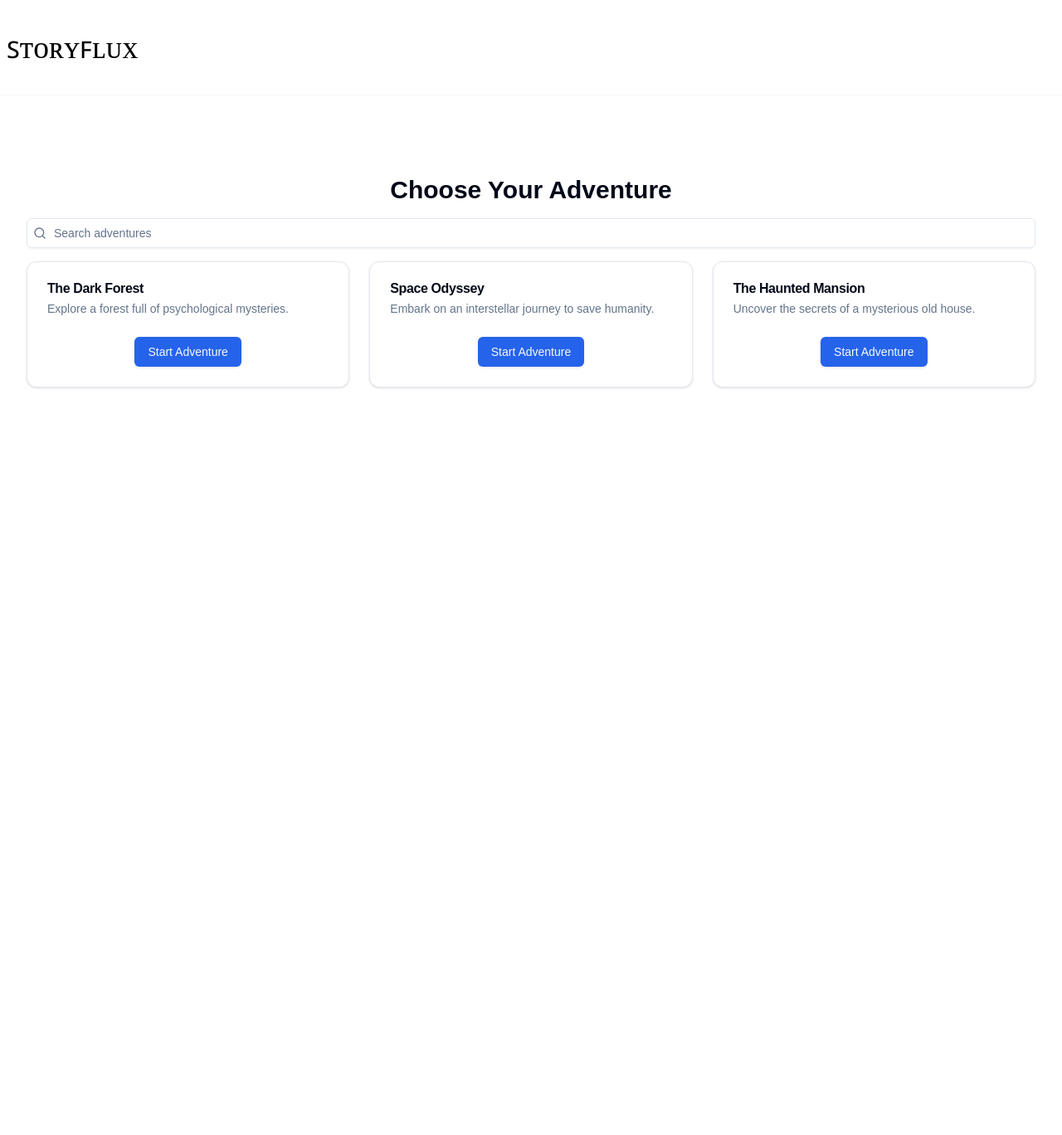
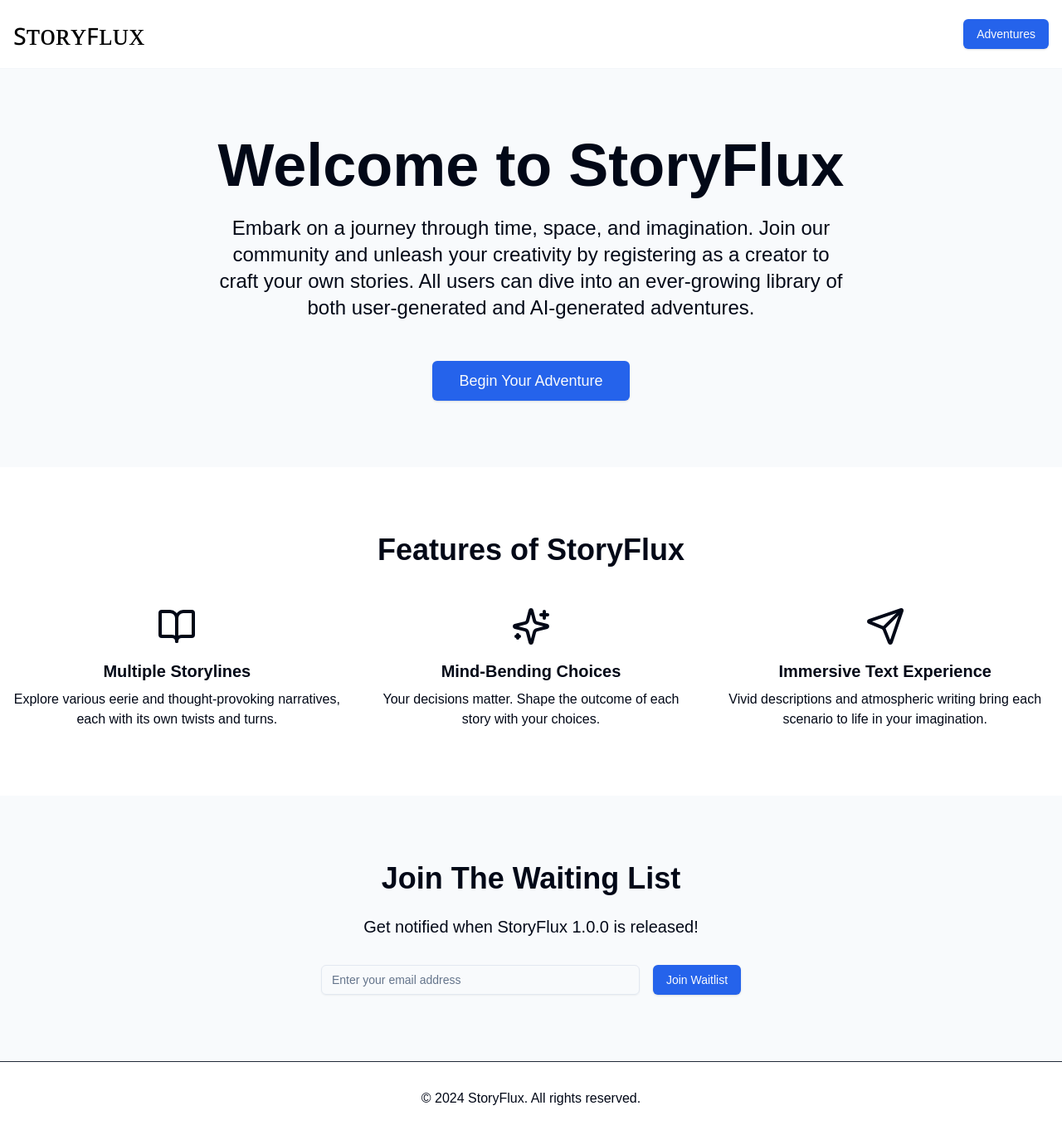
Before and after one commit to jaggerharness/text-adventure, a Next.js app: page / in a window 1280 px wide. Shown: the whole page at 83% size. Before the commit the page ends 800 px from the top, so only its background shows below. Built offline with nearby package versions, Linux system fonts and the light colour scheme.

Commit message:
feat: skeleton routing - landing page

```diff
--- /dev/null
+++ b/src/app/adventures/[id]/page.tsx
@@ -0,0 +1,3 @@
+export default function StoryPage() {
+  return <p>Story Page</p>;
+}
--- /dev/null
+++ b/src/app/adventures/page.tsx
@@ -0,0 +1,57 @@
+import { Button } from "@/components/ui/button";
+import {
+  Card,
+  CardHeader,
+  CardTitle,
+  CardDescription,
+  CardFooter,
+} from "@/components/ui/card";
+import { Search } from "lucide-react";
+import { Input } from "@/components/ui/input";
+import Link from "next/link";
+
+const stories = [
+  {
+    id: 1,
+    title: "The Dark Forest",
+    description: "Explore a forest full of psychological mysteries.",
+  },
+  {
+    id: 2,
+    title: "Space Odyssey",
+    description: "Embark on an interstellar journey to save humanity.",
+  },
+  {
+    id: 3,
+    title: "The Haunted Mansion",
+    description: "Uncover the secrets of a mysterious old house.",
+  },
+];
+
+export default function AdventurePickerPage() {
+  return (
+    <div className="px-8 pb-8 pt-24 flex flex-col gap-4">
+      <h1 className="text-3xl font-bold text-center">Choose Your Adventure</h1>
+      <div className="relative">
+        <Search className="absolute left-2 top-2.5 size-4 text-muted-foreground" />
+        <Input placeholder="Search adventures" className="pl-8" />
+      </div>
+      <div className="grid grid-cols-1 md:grid-cols-2 lg:grid-cols-3 gap-6">
+        {stories.map((story) => (
+          <Card key={story.id}>
+            <CardHeader>
+              <CardTitle>{story.title}</CardTitle>
+              <CardDescription>{story.description}</CardDescription>
+            </CardHeader>
+            <CardFooter>
+              <Link href={`/adventures/${story.id}`}>
+                <Button className="mx-auto">Start Adventure</Button>
+              </Link>
+            </CardFooter>
+          </Card>
+        ))}
+      </div>
+      <div className="flex justify-center"></div>
+    </div>
+  );
+}
--- a/src/app/layout.tsx
+++ b/src/app/layout.tsx
@@ -2,6 +2,8 @@ import type { Metadata } from "next";
 import localFont from "next/font/local";
 import "./globals.css";
 import Image from "next/image";
+import Link from "next/link";
+import { Button } from "@/components/ui/button";
 
 const geistSans = localFont({
   src: "./fonts/GeistVF.woff",
@@ -31,9 +33,10 @@ export default function RootLayout({
       >
         <section
           className={
-            "flex flex-col items-start gap-2 border-b border-border/40 py-8 px-2"
+            "flex flex-row justify-between items-center p-4 border-b border-border/40"
           }
         >
+          <Link href="/">
             <Image
               aria-hidden
               src="/StoryFlux.svg"
@@ -41,6 +44,10 @@ export default function RootLayout({
               width={250}
               height={250}
             />
+          </Link>
+          <Link href={"/adventures"}>
+            <Button>Adventures</Button>
+          </Link>
         </section>
         {children}
       </body>
--- a/src/app/page.tsx
+++ b/src/app/page.tsx
@@ -1,54 +1,98 @@
 import { Button } from "@/components/ui/button";
-import {
-  Card,
-  CardHeader,
-  CardTitle,
-  CardDescription,
-  CardFooter,
-} from "@/components/ui/card";
-import { Search } from "lucide-react";
 import { Input } from "@/components/ui/input";
-
-const stories = [
-  {
-    id: 1,
-    title: "The Dark Forest",
-    description: "Explore a forest full of psychological mysteries.",
-  },
-  {
-    id: 2,
-    title: "Space Odyssey",
-    description: "Embark on an interstellar journey to save humanity.",
-  },
-  {
-    id: 3,
-    title: "The Haunted Mansion",
-    description: "Uncover the secrets of a mysterious old house.",
-  },
-];
+import { BookOpen, Sparkles, Send } from "lucide-react";
+import Link from "next/link";
 
 export default function AdventurePickerPage() {
   return (
-    <div className="px-8 pb-8 pt-24 flex flex-col gap-4">
-      <h1 className="text-3xl font-bold text-center">Choose Your Adventure</h1>
-      <div className="relative">
-        <Search className="absolute left-2 top-2.5 size-4 text-muted-foreground" />
-        <Input placeholder="Search adventures" className="pl-8" />
-      </div>
-      <div className="grid grid-cols-1 md:grid-cols-2 lg:grid-cols-3 gap-6">
-        {stories.map((story) => (
-          <Card key={story.id}>
-            <CardHeader>
-              <CardTitle>{story.title}</CardTitle>
-              <CardDescription>{story.description}</CardDescription>
-            </CardHeader>
-            <CardFooter>
-              <Button className="mx-auto">Start Adventure</Button>
-            </CardFooter>
-          </Card>
-        ))}
-      </div>
-      <div className="flex justify-center"></div>
+    <div className="min-h-screen ">
+      <main>
+        <section className="py-20 text-center bg-primary-foreground">
+          <div className="container mx-auto px-4">
+            <h1 className="text-5xl md:text-7xl font-bold mb-6 ">
+              Welcome to StoryFlux
+            </h1>
+            <p className="text-xl md:text-2xl mb-12 max-w-3xl mx-auto">
+              Embark on a journey through time, space, and imagination. Join our
+              community and unleash your creativity by registering as a creator
+              to craft your own stories. All users can dive into an ever-growing
+              library of both user-generated and AI-generated adventures.
+            </p>
+            <Link href="/register">
+              <Button className="text-lg px-8 py-6">
+                Begin Your Adventure
+              </Button>
+            </Link>
+          </div>
+        </section>
+
+        <section className="py-20">
+          <div className="container mx-auto px-4">
+            <h2 className="text-3xl md:text-4xl font-bold mb-12 text-center ">
+              Features of StoryFlux
+            </h2>
+            <div className="grid md:grid-cols-3 gap-8">
+              <div className="text-center">
+                <BookOpen className="w-12 h-12 mx-auto mb-4" />
+                <h3 className="text-xl font-semibold mb-2">
+                  Multiple Storylines
+                </h3>
+                <p>
+                  Explore various eerie and thought-provoking narratives, each
+                  with its own twists and turns.
+                </p>
+              </div>
+              <div className="text-center">
+                <Sparkles className="w-12 h-12 mx-auto mb-4" />
+                <h3 className="text-xl font-semibold mb-2">
+                  Mind-Bending Choices
+                </h3>
+                <p>
+                  Your decisions matter. Shape the outcome of each story with
+                  your choices.
+                </p>
+              </div>
+              <div className="text-center">
+                <Send className="w-12 h-12 mx-auto mb-4" />
+                <h3 className="text-xl font-semibold mb-2">
+                  Immersive Text Experience
+                </h3>
+                <p>
+                  Vivid descriptions and atmospheric writing bring each scenario
+                  to life in your imagination.
+                </p>
+              </div>
+            </div>
+          </div>
+        </section>
+
+        <section className="py-20 bg-primary-foreground">
+          <div className="container mx-auto px-4 text-center">
+            <h2 className="text-3xl md:text-4xl font-bold mb-6 ">
+              Join The Waiting List
+            </h2>
+            <p className="text-xl mb-8 max-w-2xl mx-auto">
+              Get notified when StoryFlux 1.0.0 is released!
+            </p>
+            <form className="flex flex-col md:flex-row justify-center items-center space-y-4 md:space-y-0 md:space-x-4">
+              <Input
+                type="email"
+                placeholder="Enter your email address"
+                className="max-w-sm"
+              />
+              <Button type="submit">Join Waitlist</Button>
+            </form>
+          </div>
+        </section>
+      </main>
+
+      <footer className="border-t border-gray-800 py-8">
+        <div className="container mx-auto px-4 text-center">
+          <p>
+            &copy; {new Date().getFullYear()} StoryFlux. All rights reserved.
+          </p>
+        </div>
+      </footer>
     </div>
   );
 }
--- /dev/null
+++ b/src/app/register/page.tsx
@@ -0,0 +1,3 @@
+export default function RegisterPage() {
+  return <p> Register Page </p>;
+}
```
Lines whose indentation alone changed are shown as unchanged.
